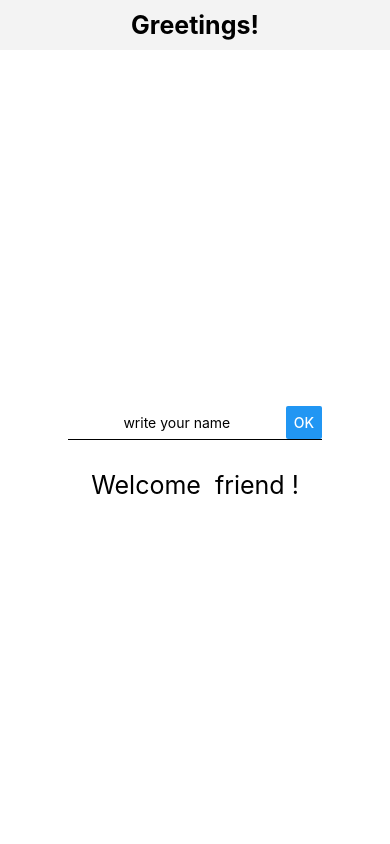
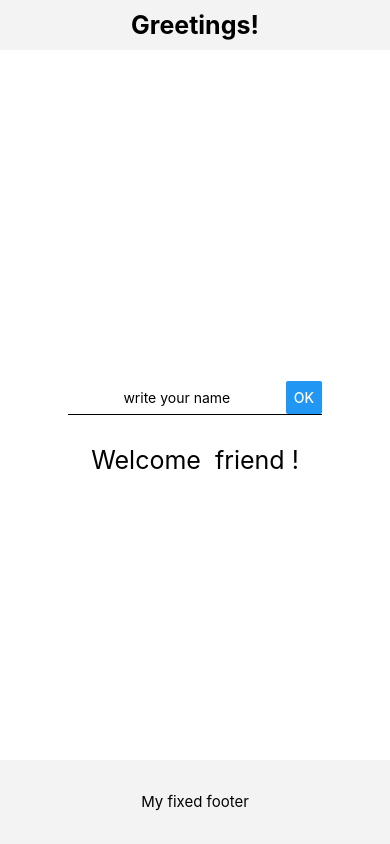
Before and after one commit to Irenkia/ReactNativeExpo, a React Native app: screen / in a window 390 px wide. Built offline with nearby package versions, Linux system fonts and the light colour scheme.

Commit message:
task2-added Footer file and change Home file

```diff
--- /dev/null
+++ b/src/components/Footer.js
@@ -0,0 +1,24 @@
+import React from 'react';
+import { View, Text, StyleSheet } from 'react-native';
+
+const Footer = () => {
+    return (
+        <View style={styles.container}>
+            <Text style={styles.text}>My fixed footer</Text>
+        </View>
+    );
+};
+
+const styles = StyleSheet.create({
+    container: {
+        flex: 1,
+        justifyContent: 'center',
+        alignItems: 'center',
+        backgroundColor: '#f3f3f3',
+    },
+    text: {
+        fontSize: 15
+    }
+
+});
+export default Footer;
--- a/src/components/Home.js
+++ b/src/components/Home.js
@@ -3,12 +3,20 @@ import { View, StyleSheet } from 'react-native';
 import Header from "./Header";
 import { TITLE } from '../constants/Constants';
 import Main from "./Main";
+import Footer from "./Footer"
 
 export default function Home() {
     return (
         <View style={styles.container}>
-            <Header title={TITLE} />
-            <Main />
+            <View style={styles.header}>
+                <Header title={TITLE} />
+            </View>
+            <View style={styles.main}>
+                <Main />
+            </View>
+            <View style={styles.footer}>
+                <Footer />
+            </View>
         </View>
     );
 }
@@ -16,5 +24,14 @@ export default function Home() {
 const styles = StyleSheet.create({
     container: {
         flex: 1
+    },
+    header: {
+        flex: .1
+    },
+    main: {
+        flex: .8
+    },
+    footer: {
+        flex: .1
     }
 })
```
